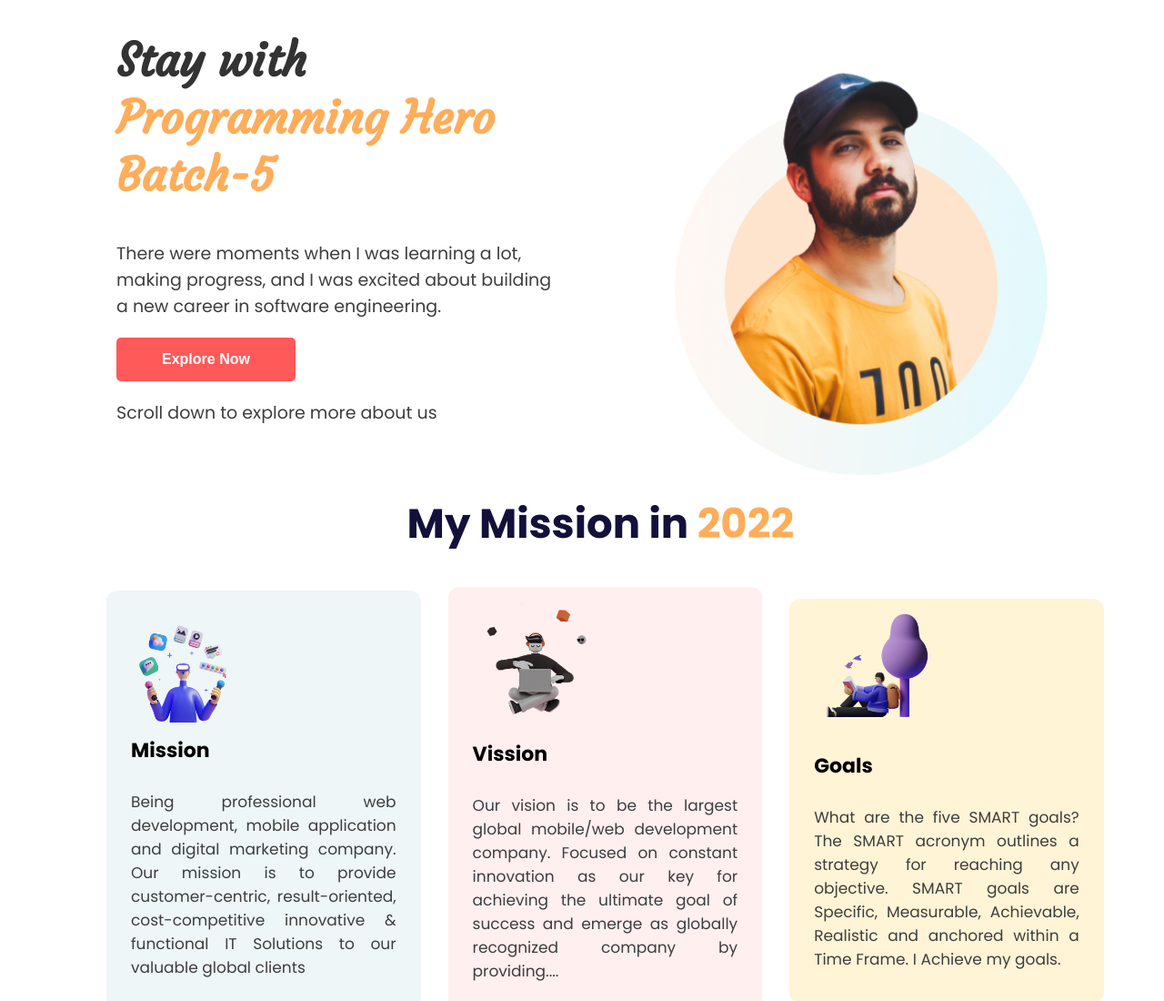
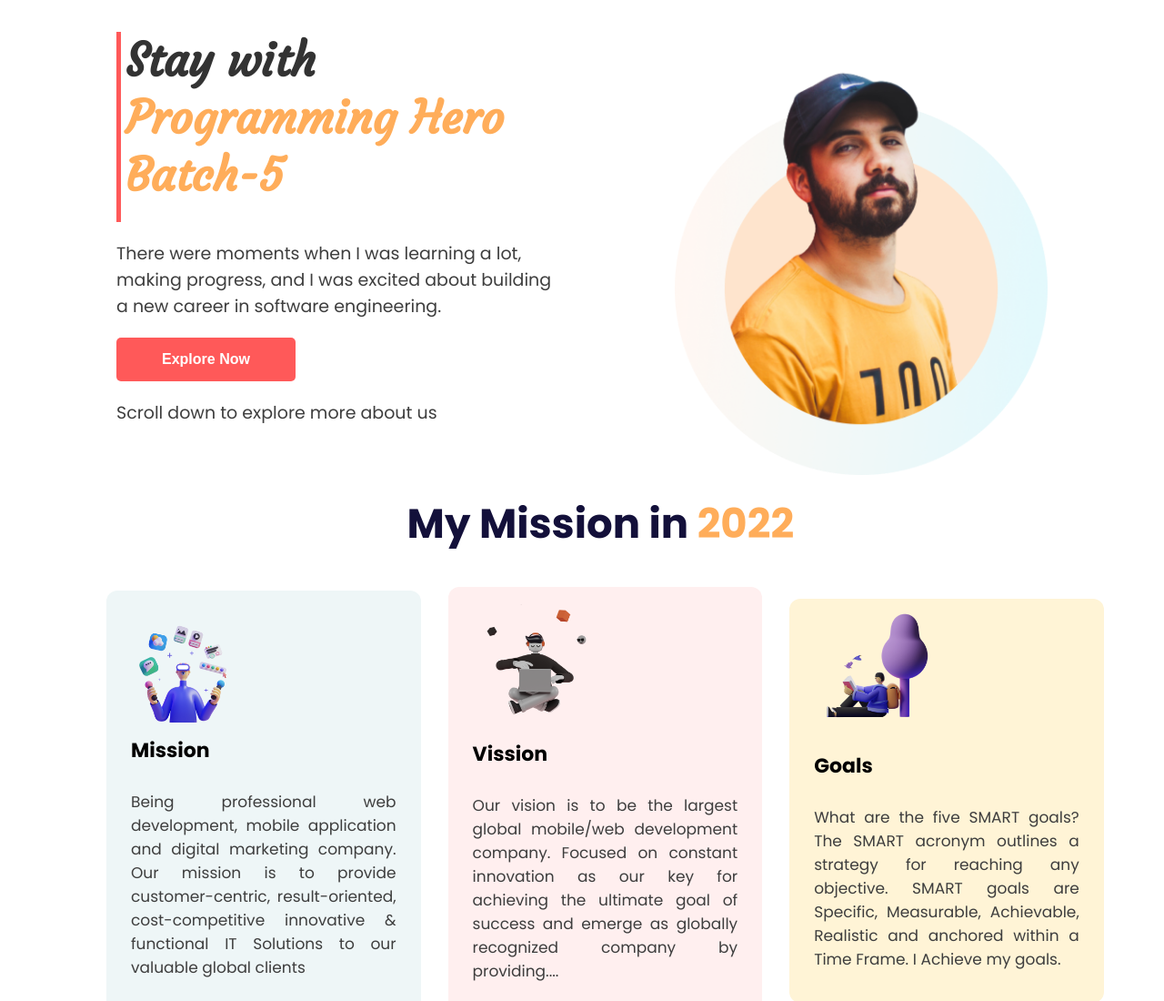
Before and after one commit to sm-jahangir/ph-assignment-1, a plain HTML site: page index.html in a window 1280 px wide. Shown: the top 1100 px of the page at 91% size. Drawn offline with Linux system fonts and the light colour scheme.

Commit message:
text fix

```diff
--- a/index.html
+++ b/index.html
@@ -5,7 +5,7 @@
     <meta charset="UTF-8">
     <meta http-equiv="X-UA-Compatible" content="IE=edge">
     <meta name="viewport" content="width=device-width, initial-scale=1.0">
-    <title>Document</title>
+    <title>Programming Hero Assignment-1</title>
     <link rel="stylesheet" href="style.css">
 </head>
 
@@ -14,12 +14,15 @@
         <div class="row">
             <div class="col">
                 <div class="baner-text">
-                    <h1>Stay with
-                        <br>
-                        <span class="header-color">
-                            Programming Hero Batch-5
-                        </span>
-                    </h1>
+                    <span style="border-left: 5px solid #FF5959; display:inline-block">
+
+                        <h1 style="margin-left: 5px;">Stay with
+                            <br>
+                            <span class="header-color">
+                                Programming Hero Batch-5
+                            </span>
+                        </h1>
+                    </span>
                     <p>There were moments when I was learning a lot, making progress, and I was excited about building a new career in software engineering.</p>
                 </div>
                 <button class="btn">Explore Now</button>
```
